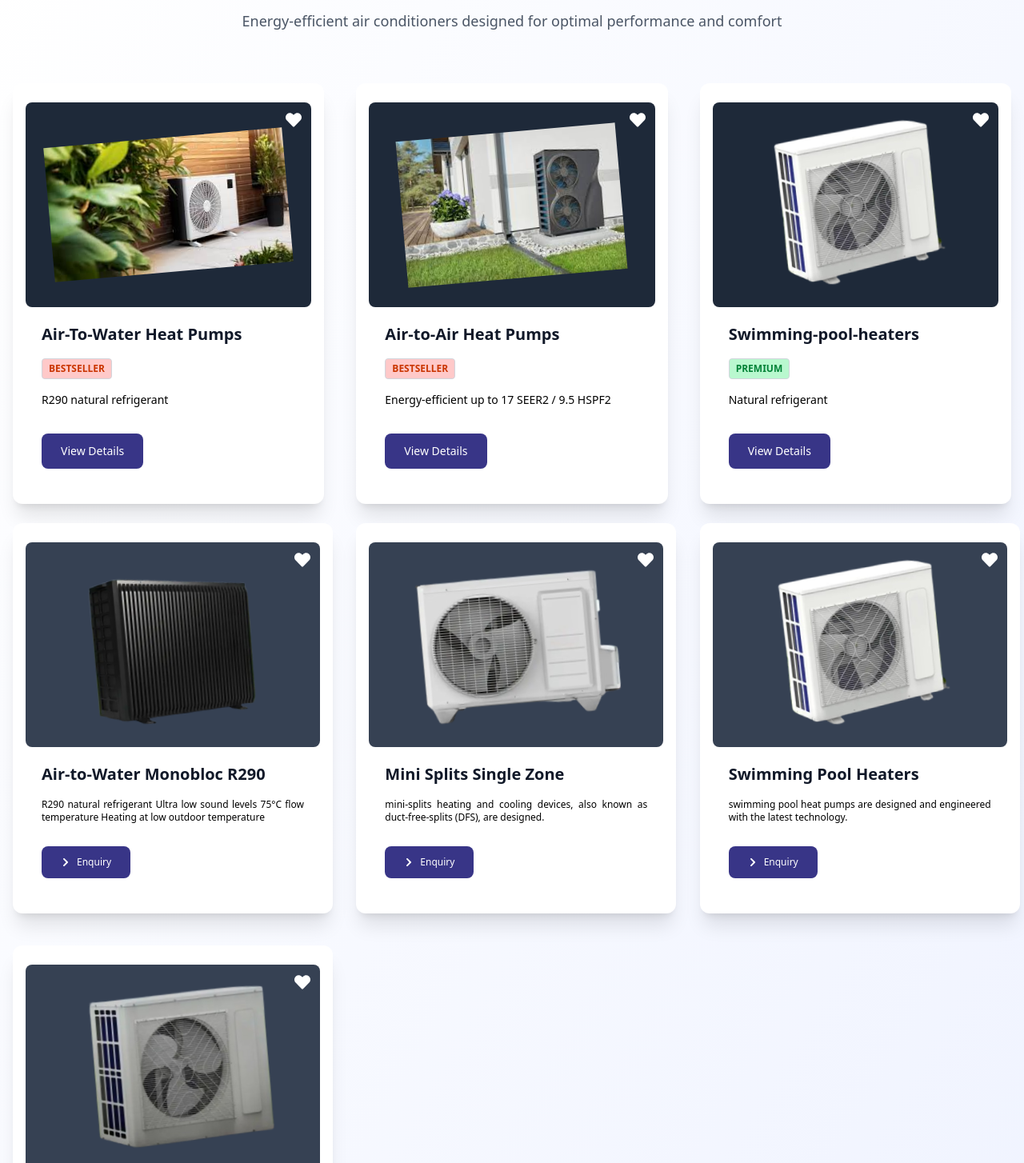
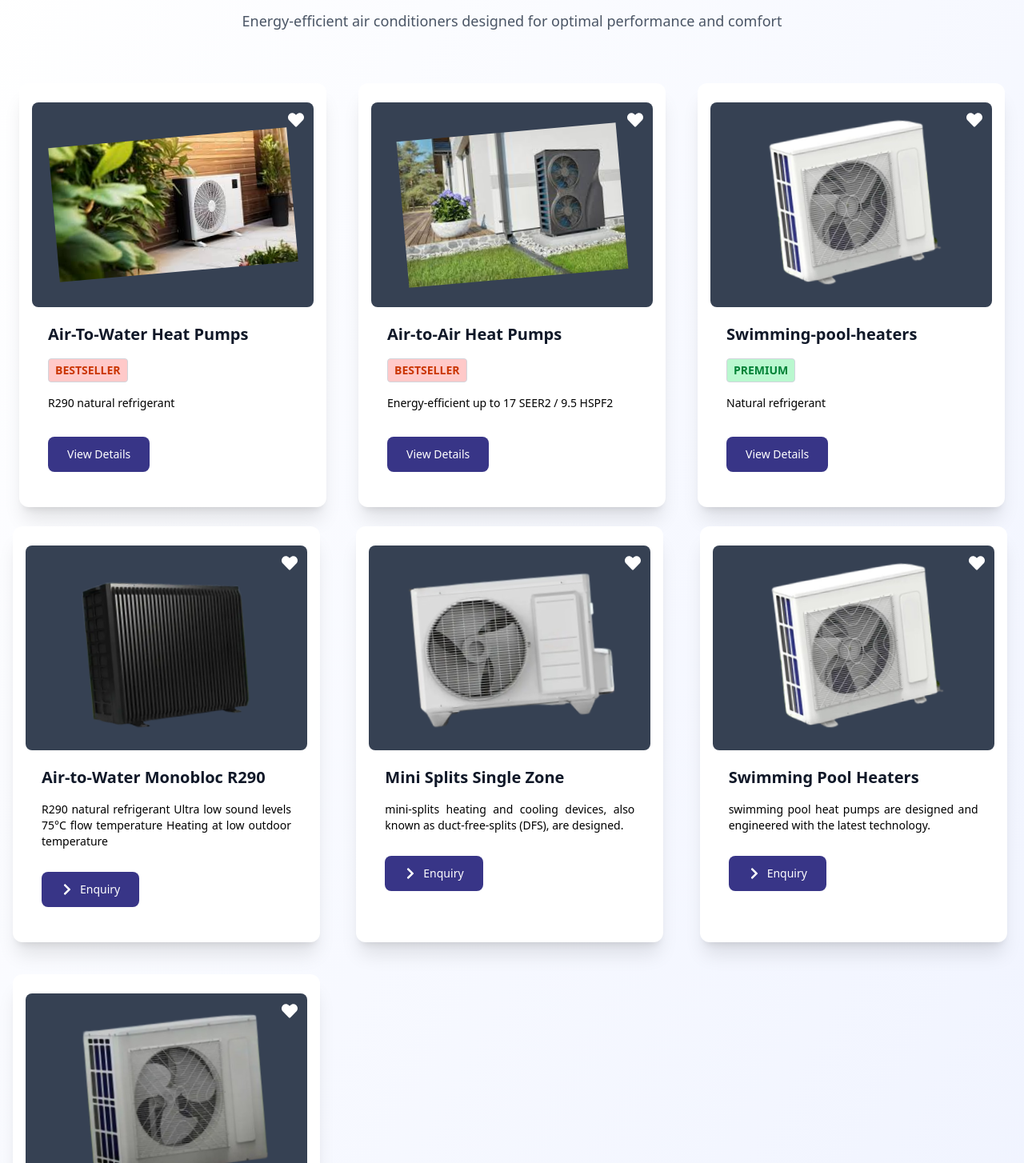
Before and after one commit to vikaskumar12n/Unitech-frontend, a React (Vite) app: page /heatpump in a window 1280 px wide. Shown: the part 636-2090 px from the top of the page at 80% size. Built offline with nearby package versions, Linux system fonts and the light colour scheme.

Commit message:
new changes

```diff
--- a/src/Component/Menu/About-Us/Our_Company/CompanyDetails.jsx
+++ b/src/Component/Menu/About-Us/Our_Company/CompanyDetails.jsx
@@ -146,7 +146,7 @@ const CompanyDetails = () => {
                                             Unitech &apos;s philosophy is rooted in the principles of
                                             <span className="font-bold text-color px-2 py-1 rounded mx-1">&apos;Trust&apos;</span>
                                             and
-                                            <span className="font-bold text-color px-2 py-1 rounded mx-1">&apos;Excellence&apos;</span>,
+                                            <span className="font-bold text-color px-2 py-1 rounded mx-1">&apos;Excellence&apos;</span>
                                             which have served as the guiding force behind our remarkable journey of growth.
                                         </p>
                                     </div>
@@ -203,7 +203,7 @@ const CompanyDetails = () => {
                                     <h4 className={`text-2xl font-bold mb-4 bg-gradient-to-r ${value.gradient} bg-clip-text text-transparent relative z-10`}>
                                         {value.title}
                                     </h4>
-                                    <p className="text-gray-600 leading-relaxed relative z-10">{value.description}</p>
+                                    <p className="text-gray-600 leading-relaxed relative text-justify z-10">{value.description}</p>
 
                                     {/* Decorative Element */}
                                     <div className={`absolute -bottom-2 -right-2 w-20 h-20 bg-gradient-to-br ${value.gradient} rounded-full opacity-10 group-hover:opacity-20 transition-opacity duration-300`}></div>
--- a/src/Component/Menu/About-Us/Our_Company/FounderDetails.jsx
+++ b/src/Component/Menu/About-Us/Our_Company/FounderDetails.jsx
@@ -174,7 +174,7 @@ const FounderSection = () => {
                     </div>
                     <div>
                       <h4 className="font-bold text-gray-800">{value.title}</h4>
-                      <p className="text-gray-600 text-sm">{value.description}</p>
+                      <p className="text-gray-600 text-justify text-sm">{value.description}</p>
                     </div>
                   </div>
                 ))}
--- a/src/Component/Menu/Products/Room-air-con/Product.jsx
+++ b/src/Component/Menu/Products/Room-air-con/Product.jsx
@@ -314,9 +314,8 @@ const Product = () => {
           </div>
         </div>
         {/* Products Grid */}
-        <div className="relative z-10 px-4 py-6">
-          <div className="max-w-7xl mx-auto">
-  <div className="grid grid-cols-1 sm:grid-cols-2 md:grid-cols-3 lg:grid-cols-3 gap-8 justify-items-center">
+<div className=" relative z-10 px-4  py-6"> {/* Added horizontal padding here */}
+  <div className="grid grid-cols-1 sm:grid-cols-2 lg:grid-cols-3 gap-8">
   {getCurrentProducts().map((product, index) => (
     <div
       key={product.id}
@@ -336,9 +335,8 @@ const Product = () => {
   ))}
 </div>
 
-</div>
                     {/* CTA Section */}
-          <div className="max-w-4xl mx-auto mt-20 text-center ">
+                    <div className="max-w-4xl mx-auto mt-20  text-center ">
                         <div className="bg-gradient-to-r from-blue-900 to-cyan-900 rounded-3xl p-12 text-white relative overflow-hidden">
                             <div className="absolute inset-0 bg-black/10 rounded-3xl"></div>
                             <div className="relative z-10">
--- a/src/Component/Menu/Products/Room-air-con/ProductCard.jsx
+++ b/src/Component/Menu/Products/Room-air-con/ProductCard.jsx
@@ -4,35 +4,35 @@ import { Link } from 'react-router-dom';
 
 const ProductCard = ({ title, description, image }) => {
   return (
-    <div className="relative w-100 bg-white rounded-xl shadow-xl hover:shadow-2xl transition-shadow duration-300 overflow-hidden font-sans py-6 px-4">
-      {/* Product Image Section - Dark Background */}
-      <div className="relative bg-gray-700 h-64 flex items-center justify-center   rounded-lg">
-        {/* Heart icon for wishlist */}
-        <button className="absolute top-3 right-3 text-white hover:text-red-500 transition-colors duration-200 focus:outline-none">
-          <FaHeart className="h-5 w-5" />
+    <div className="relative w-full max-w-xs md:max-w-sm bg-white rounded-xl shadow-xl hover:shadow-2xl transition-shadow duration-300 overflow-hidden font-sans py-4 sm:py-6 px-3 sm:px-4">
+      {/* Product Image Section */}
+      <div className="relative bg-gray-700 h-40 sm:h-52 md:h-64 flex items-center justify-center rounded-lg">
+        {/* Heart icon */}
+        <button className="absolute top-2 right-2 sm:top-3 sm:right-3 text-white hover:text-red-500 transition-colors duration-200 focus:outline-none">
+          <FaHeart className="h-4 w-4 sm:h-5 sm:w-5" />
         </button>
         <img
           src={image}
           alt={title}
-           className="max-h-full object-contain transform -rotate-5 transition-transform duration-300 hover:rotate-10"
+          className="max-h-full object-contain transform -rotate-3 sm:-rotate-5 transition-transform duration-300 hover:rotate-6 sm:hover:rotate-10"
         />
       </div>
 
       {/* Product Details Section */}
-      <div className="p-5 bg-white space-y-4">
-        <h2 className="text-xl font-bold text-gray-900">{title}</h2>
+      <div className="p-3 sm:p-5 bg-white space-y-3 sm:space-y-4">
+        <h2 className="text-lg sm:text-xl font-bold text-gray-900">{title}</h2>
 
         {/* Description */}
-        <p className="text-xs text-justify text-black">{description}</p>
+        <p className="text-xs sm:text-sm text-justify text-black">{description}</p>
 
         {/* Button */}
-        <div className="flex items-end justify-between pt-3">
+        <div className="flex items-end justify-between pt-2 sm:pt-3">
           <Link
             to="/contactus"
-            className="flex items-center space-x-2 px-6 py-3 bg-[#383587] text-white font-medium rounded-lg hover:bg-indigo-700 transition-colors duration-200"
+            className="flex items-center space-x-2 px-4 sm:px-6 py-2 sm:py-3 bg-[#383587] text-white text-xs sm:text-sm font-medium rounded-lg hover:bg-indigo-700 transition-colors duration-200"
           >
-            <FaChevronRight className="h-3 w-3" />
-            <span className="text-xs">Enquiry</span>
+            <FaChevronRight className="h-3 w-3 sm:h-4 sm:w-4" />
+            <span>Enquiry</span>
           </Link>
         </div>
       </div>
--- a/src/Component/Menu/Products/VerticoolAirCon/VertiCoolCard.jsx
+++ b/src/Component/Menu/Products/VerticoolAirCon/VertiCoolCard.jsx
@@ -1,58 +1,63 @@
 /* eslint-disable react/prop-types */
 // VertiCoolCard.js
-import {FaHeart} from 'react-icons/fa'
+import { FaHeart } from "react-icons/fa";
 import { useNavigate } from "react-router-dom";
 
-// eslint-disable-next-line react/prop-types
-const VertiCoolCard = ({badgeText,badgeColor = "bg-gray-200 text-gray-700", title,subtitle,imgSrc,imgAlt,   button1 = "Add to cart", navigateTo = "/", // Changed default navigation
+const VertiCoolCard = ({
+  badgeText,
+  badgeColor = "bg-gray-200 text-gray-700",
+  title,
+  subtitle,
+  imgSrc,
+  imgAlt,
+  button1 = "Add to cart",
+  navigateTo = "/",
 }) => {
   const navigate = useNavigate();
 
   return (
-    <div className="relative w-100 bg-white rounded-xl shadow-xl hover:shadow-2xl transition-shadow duration-300 overflow-hidden font-sans px-4 py-6">
-      {/* Product Image Section - Purple Background */}
-      <div className="relative bg-gray-800 rounded-lg h-64 flex items-center justify-center p-4">
-        {/* Heart icon for wishlist */}
-        <button className="absolute top-3 right-3 text-white hover:text-red-500 transition-colors duration-200 focus:outline-none">
-                 <FaHeart className="h-5 w-5" />
-               </button>
+    <div className="relative w-full max-w-xs md:max-w-sm bg-white rounded-xl shadow-xl hover:shadow-2xl transition-shadow duration-300 overflow-hidden font-sans py-4 sm:py-6 px-3 sm:px-4">
+      {/* Product Image Section */}
+      <div className="relative bg-gray-700 h-40 sm:h-52 md:h-64 flex items-center justify-center rounded-lg">
+        {/* Heart icon */}
+        <button className="absolute top-2 right-2 sm:top-3 sm:right-3 text-white hover:text-red-500 transition-colors duration-200 focus:outline-none">
+          <FaHeart className="h-4 w-4 sm:h-5 sm:w-5" />
+        </button>
         <img
           src={imgSrc}
           alt={imgAlt}
-          className="max-h-full object-contain transform -rotate-5" /* Added rotation for the shoe effect */
+          className="max-h-full object-contain transform -rotate-3 sm:-rotate-5 transition-transform duration-300 hover:rotate-6 sm:hover:rotate-8"
         />
       </div>
 
       {/* Product Details Section */}
-      <div className="p-5 bg-white space-y-4">
-        <h2 className="text-xl font-bold text-gray-900">{title}</h2>
+      <div className="p-3 sm:p-5 bg-white space-y-3 sm:space-y-4">
+        <h2 className="text-lg sm:text-xl font-bold text-gray-900">{title}</h2>
 
-        {/* Badges/Variants - Using badgeText prop */}
+        {/* Badges */}
         {badgeText && (
           <div className="flex flex-wrap gap-2">
-            {/* Assuming badgeText can be a single string or comma-separated for multiple badges */}
-            {badgeText.split(',').map((badge, index) => (
-              <span key={index} className={`text-xs font-semibold px-2 py-1 rounded border border-gray-300 ${badgeColor}`}>
+            {badgeText.split(",").map((badge, index) => (
+              <span
+                key={index}
+                className={`text-xs sm:text-sm font-semibold px-2 py-1 rounded border border-gray-300 ${badgeColor}`}
+              >
                 {badge.trim()}
               </span>
             ))}
           </div>
         )}
 
-        {/* Description - Using subtitle prop */}
-        <p className="text-sm text-justify text-black">{subtitle}</p>
+        {/* Description */}
+        <p className="text-xs sm:text-sm text-justify text-black">{subtitle}</p>
 
-        {/* Price and Button */}
-        <div className="flex items-end justify-between pt-4">
-
-
+        {/* Button */}
+        <div className="flex items-end justify-between pt-2 sm:pt-4">
           <button
-            className="flex items-center space-x-2 px-6 py-3 bg-[#383587] text-white font-medium rounded-lg hover:bg-indigo-700 transition-colors duration-200"
+            className="flex items-center space-x-2 px-4 sm:px-6 py-2 sm:py-3 bg-[#383587] text-white text-xs sm:text-sm font-medium rounded-lg hover:bg-indigo-700 transition-colors duration-200"
             onClick={() => navigate(navigateTo)}
           >
-            {/* Cart icon - assuming "Add to cart" is common */}
-
-            <span className="text-sm">{button1}</span>
+            <span>{button1}</span>
           </button>
         </div>
       </div>
--- a/src/Component/Navbar/Navbar.jsx
+++ b/src/Component/Navbar/Navbar.jsx
@@ -200,19 +200,19 @@ const Navbar = () => {
           {/* Dropdown Menu */}
 {item.dropdown && (
   <div
-    className={`absolute left-0 mt-2 w-56 bg-white rounded-xl shadow-xl   transition-all duration-300 transform ${
+    className={`absolute left-0 mt-2 w-56 bg-white rounded-xl shadow-xl transition-all duration-300 transform ${
       openDropdown === index
         ? "opacity-100 translate-y-0 visible"
         : "opacity-0 -translate-y-0 invisible"
     }`}
-    style={{ maxHeight: "250px" }}
+    style={{ maxHeight: "300px" }}
   >
-    <div className="py-2  max-h-64">
+    <div className="py-2 max-h-72 overflow-y-auto">
       {item.dropdown.map((subItem, subIndex) => (
         <Link
           key={subIndex}
           to={subItem.link || "/"}
-          className="block px-4 py-3 text-sm text-gray-700 hover:bg-gradient-to-r hover:from-blue-50 hover:to-indigo-50 hover:text-blue-600 transition-colors duration-200"
+          className="block px-4 py-3 text-sm text-black hover:bg-gradient-to-r hover:from-blue-50 hover:to-indigo-50 hover:text-blue-600 transition-colors duration-200"
         >
           {subItem.name}
         </Link>
```
Also changed, not shown: src/Component/Footer/Footer.jsx (+1 -1 lines). Lines whose indentation alone changed are shown as unchanged.
